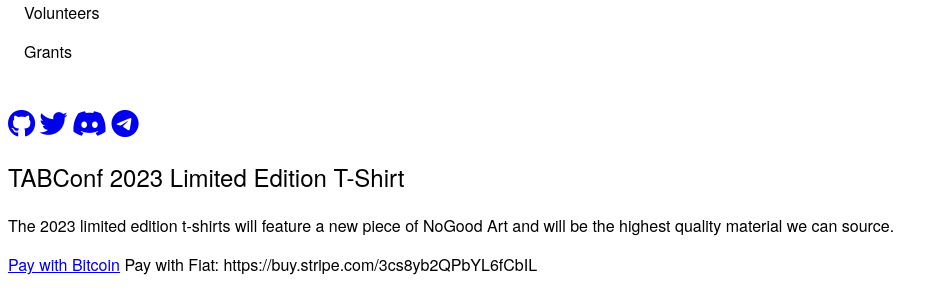
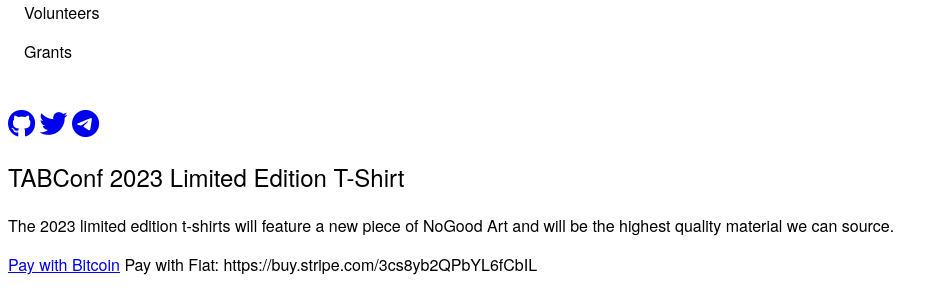
Before and after one commit to TABConf/2023.tabconf.com, a Jekyll site: the page built from merch.md, in a window 1280 px wide. Shown: the part 1152-1442 px from the top of the page, without its empty margins (0-948 px from the left). Built offline with Jekyll 4.4.1, drawn with Linux system fonts in a browser that asks for light colours; nearby versions of some CDN libraries; our own code applies the rules of GitHub Pages for plain Markdown files.

Commit message:
Update default.html

```diff
--- a/_layouts/default.html
+++ b/_layouts/default.html
@@ -129,8 +129,6 @@
       <p>
         <a target="_blank" href="https://github.com/TABConf/2023.tabconf.com"><i class="fa fa-github" style="font-size:28px"></i></a>
         <a target="_blank" href="https://twitter.com/tabconf"><i class="fa fa-twitter" style="font-size:28px"></i></a>
-        <a target="_blank" href="https://discord.gg/TxFAWb3Adp"><i class="fa-brands fa-discord"
-            style="font-size:28px"></i></a>
         <a target="_blank" href="https://t.me/tabconf"><i class="fa fa-telegram" style="font-size:28px"></i></a>
       </p>
     </header>
```
